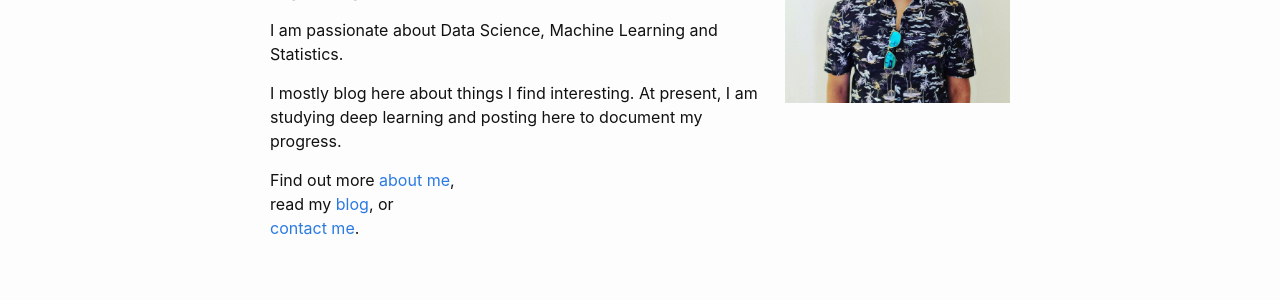
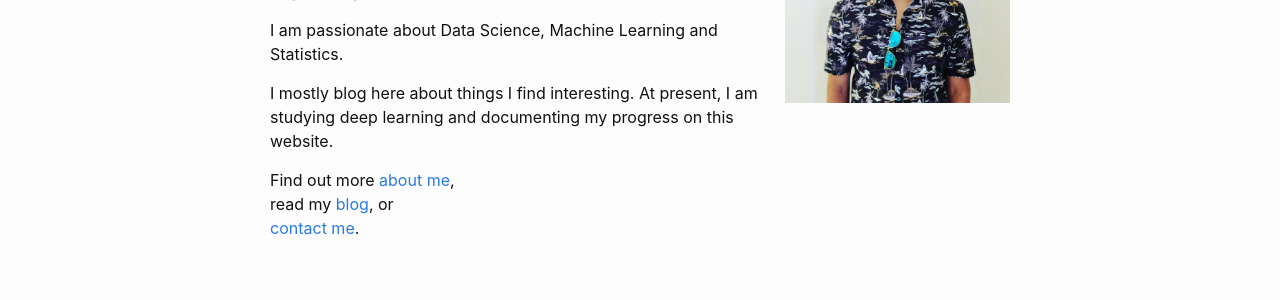
Before and after one commit to ricekot/ricekot.github.io, a Jekyll site: the page built from index.md, in a window 1280 px wide. Shown: the part 239-539 px from the top of the page. Built offline with Jekyll 4.4.1, drawn with Linux system fonts in a browser that asks for light colours.

Commit message:
Improve language

```diff
--- a/index.md
+++ b/index.md
@@ -10,7 +10,7 @@ My name is Akshath Kothari. I'm currently a sophomore at BITS, Pilani, pursuing
 
 I am passionate about Data Science, Machine Learning and Statistics.
 
-I mostly blog here about things I find interesting. At present, I am studying deep learning and posting here to document my progress.
+I mostly blog here about things I find interesting. At present, I am studying deep learning and documenting my progress on this website.
 
 Find out more [about me](/about/),
 read my [blog](/blog/index.html), or
```
